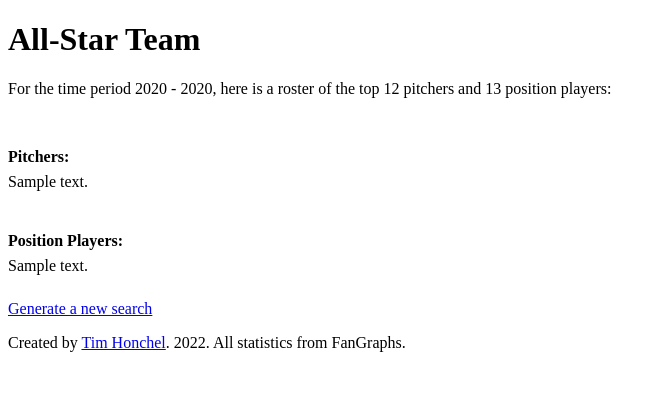
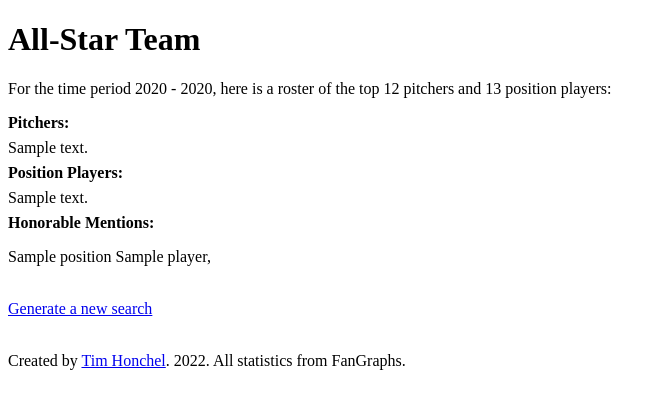
Before and after one commit to tim-honchel/BaseballAllStars, a Flask app: template templates/roster.html in a window 1280 px wide. Shown: the top 409 px of the page, without its empty margins (0-666 px from the left). Run offline with Flask 2, Linux system fonts and the light colour scheme; the template is opened without the code that fills it: most values are stand-ins (such as "Sample title", 1, 10 or a date in 2020).

Commit message:
defensive WAR and honorable mentions

```diff
--- a/main.py
+++ b/main.py
@@ -100,7 +100,7 @@ def generate_batters(req, position):
         positions = {"C":2, "1B":3, "2B":4, "3B":5, "SS":6, "LF":7, "CF":8, "RF":9, "DH":10}
         batter.pos = positions[batter.position]  # assigns numerical position
         batter.pos_sort = batter.pos
-        batter.description = f"{batter.position} {batter.name} ({batter.war} WAR) - {batter.avg}/{batter.obp}/{batter.slg}, {batter.runs} R, {batter.hits} H, {batter.homeruns} HR, {batter.rbi} RBI, {batter.steals} SB"
+        batter.description = f"{batter.position} {batter.name} ({batter.war} WAR) - {batter.avg}/{batter.obp}/{batter.slg}, {batter.runs} R, {batter.hits} H, {batter.homeruns} HR, {batter.rbi} RBI, {batter.steals} SB, {round(float(batter.dwar)/10,1)} defWAR"
         if batter.name != "":
             batters.append(batter)  # adds current batter to list of batters
     return batters
@@ -161,7 +161,7 @@ def check_for_duplicates(batters):
 # when there is a duplicate, determines a primary position that will best serve the team
 def choose_which_duplicate_to_keep(batter1, batter2, batters):
     batter1.position = f"{batter1.position}/{batter2.position}"  # to indicate they play multiple positions
-    batter1.description = f"{batter1.position} {batter1.name} ({batter1.war} WAR) - {batter1.avg}/{batter1.obp}/{batter1.slg}, {batter1.runs} R, {batter1.hits} H, {batter1.homeruns} HR, {batter1.rbi} RBI, {batter1.steals} SB"
+    batter1.description = f"{batter1.position} {batter1.name} ({batter1.war} WAR) - {batter1.avg}/{batter1.obp}/{batter1.slg}, {batter1.runs} R, {batter1.hits} H, {batter1.homeruns} HR, {batter1.rbi} RBI, {batter1.steals} SB, {round(float(batter1.dwar)/10,1)} defWAR"
     if batter2.rank == 1 and batter1.rank > 1 and batter2.pos != 10:
         batter1.pos = batter2.pos  # if they are the #1 ranked player at a position other than DH, they take that position
         batter1.rank = batter2.rank
@@ -256,6 +256,14 @@ def select_top_pitchers(pitchers):
     final_pitchers.append(pitchers.pop(0))
     final_pitchers.sort(key=lambda x: (x.pos, -float(x.war)))  # sorts All Stars by WAR, descending
     return final_pitchers
+
+
+def generate_mentions(all_players, final_batters, final_pitchers):
+    for batter in final_batters:
+        all_players.remove(batter)
+    for pitcher in final_pitchers:
+        all_players.remove(pitcher)
+    return all_players
 
 
 # asynchronously request the HTML of 11 Fangraphs web pages, 1 for each position
@@ -361,9 +369,11 @@ def roster():
     batters = prep_batters(html_c, html_1b, html_2b, html_3b, html_ss, html_lf, html_cf, html_rf, html_dh)  # parses HTML into batters
     pitchers = prep_pitchers(html_sp, html_rp)  # parses HTML into pitchers
     batters_unduplicated = check_for_duplicates(batters)  # consolidates players who appeared at multiple positions
+    all_players = pitchers + batters_unduplicated
     final_pitchers = select_top_pitchers(pitchers)  # selects the top 12 pitchers
     final_batters = select_top_batters(batters_unduplicated)  # selects the top 13 batters
-    return (render_template("roster.html", year_start = year1, year_ending = year2, pitchers=final_pitchers, batters=final_batters))
+    honorable_mentions = generate_mentions(all_players, final_batters, final_pitchers)
+    return (render_template("roster.html", year_start = year1, year_ending = year2, pitchers=final_pitchers, batters=final_batters, honorable_mentions = honorable_mentions))
 
 
 # the page that displays if there is a timeout error
--- a/templates/roster.html
+++ b/templates/roster.html
@@ -12,18 +12,23 @@
   <body>
     <h1>All-Star Team</h1>
     <p>For the time period {{year_start}} - {{year_ending}}, here is a roster of the top 12 pitchers and 13 position players:</p>
-    <br>
     <p><b>Pitchers:</b></p>
     {% for pitcher in pitchers %}
     <p style="line-height:0%">{{pitcher.description}}</p>
     {% endfor %}
-    <br>
     <p><b>Position Players:</b></p>
     {% for batter in batters %}
     <p style="line-height:0%">{{batter.description}}</p>
     {% endfor %}
+    <p><b>Honorable Mentions:</b></p>
+    <p>
+    {% for player in honorable_mentions %}
+    <span>{{player.position}} {{player.name}}, </span>
+    {% endfor %}
+    </p>
     <br>
     <a href="/">Generate a new search</a>
     <br>
+    <br>
     <p>Created by <a href ="http://tim-honchel.github.io" target="_blank">Tim Honchel</a>. 2022. All statistics from FanGraphs.</p>
   </body>
```
